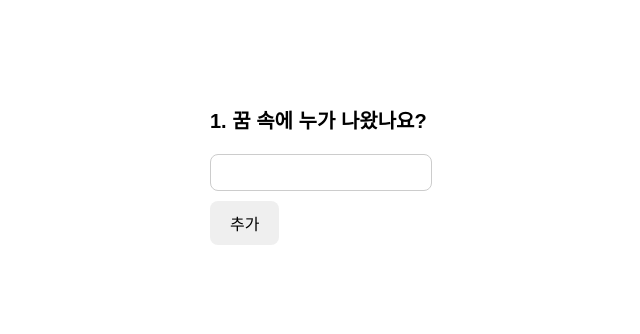
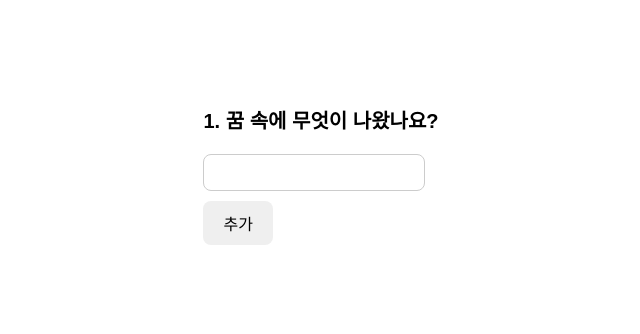
Before and after one commit to kgpill/DreamDraw2, a Flask app: page /createDream in a window 1280 px wide. Shown: the part 232-566 px from the top of the page, without its empty margins (359-999 px from the left). Run offline with Flask 3, Linux system fonts and the light colour scheme; some libraries are stand-ins or nearby versions.

Commit message:
Update createDream.html

```diff
--- a/templates/createDream.html
+++ b/templates/createDream.html
@@ -52,7 +52,7 @@
         <!-- 콘텐츠 섹션 -->
         <div class="content">
             <div class="question" id="question1">
-                <h1>1. 꿈 속에 누가 나왔나요?</h1>
+                <h1>1. 꿈 속에 무엇이 나왔나요?</h1>
                 <div id="characterInputs">
                     <div class="input-group">
                         <input type="text" dreamCharacter="등장인물 입력">
```
